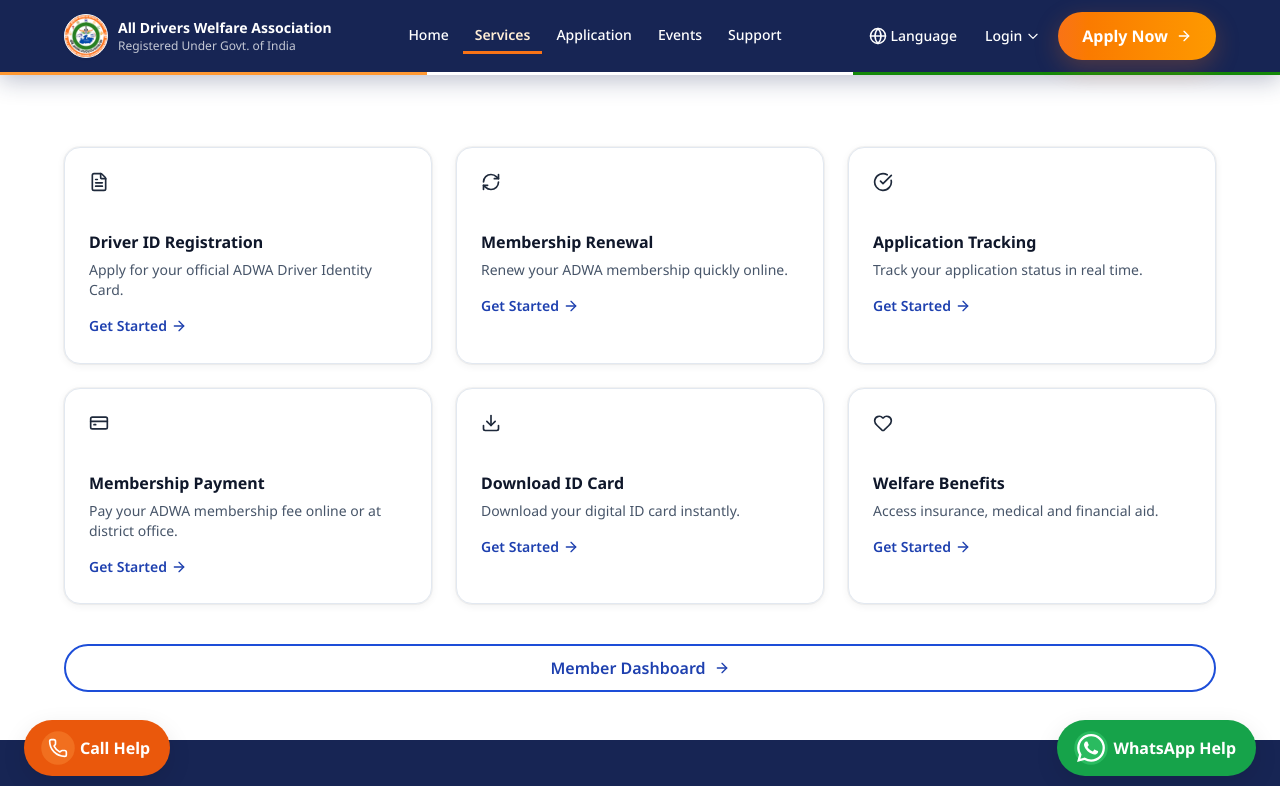
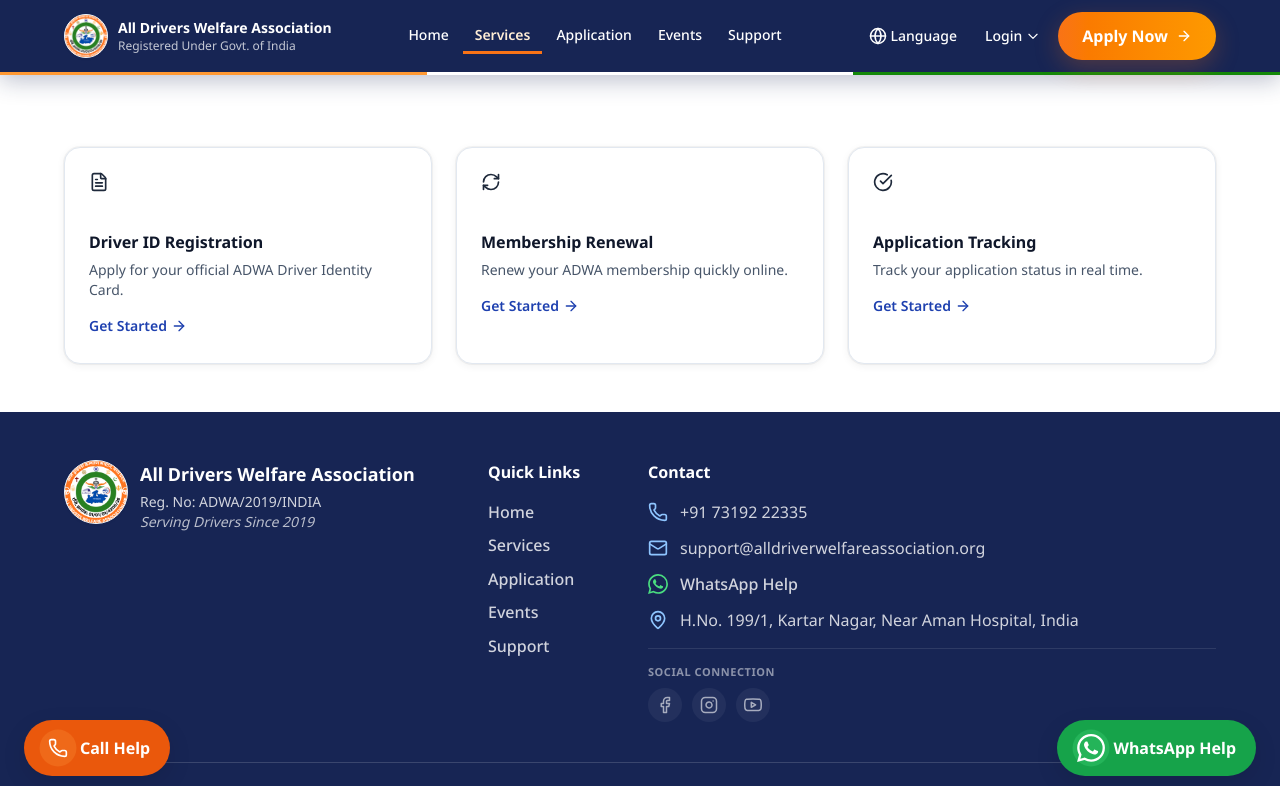
Before and after one commit to Callybre-Pvt-Ltd/ADWA-FE, a React (Vite) app: page /services in a window 1280 px wide. Shown: the top 786 px of the page. Built offline with nearby package versions, Linux system fonts and the light colour scheme.

Commit message:
refactor: update routing configuration to redirect specific paths to services; remove MemberDashboardPage and adjust navigation labels in English and Hindi

```diff
--- a/src/app/App.tsx
+++ b/src/app/App.tsx
@@ -30,7 +30,11 @@
 const router = createBrowserRouter([
   {
     element: <PublicLayout />,
-    children: publicRoutes.map((route) => ({
+    children: [
+      { path: '/dashboard', element: <Navigate to="/services" replace /> },
+      { path: '/payment', element: <Navigate to="/services" replace /> },
+      { path: '/download', element: <Navigate to="/services" replace /> },
+      ...publicRoutes.map((route) => ({
         path: route.path,
         element: (
           <Suspense fallback={<PageLoader />}>
@@ -38,6 +42,7 @@
           </Suspense>
         ),
       })),
+    ],
   },
   {
     path: '/district/login',
--- a/src/i18n/locales/en/nav.json
+++ b/src/i18n/locales/en/nav.json
@@ -46,7 +46,7 @@
   "regNo": "Reg. No: ADWA/2019/INDIA",
   "servingSince": "Serving Drivers Since 2019",
   "whatsappHelp": "WhatsApp Help",
-  "districtLogin": "User Login",
+  "districtLogin": "District Login",
   "adminLogin": "Admin Login",
   "language": "Language",
   "callHelp": "Call Help"
--- a/src/i18n/locales/hi/nav.json
+++ b/src/i18n/locales/hi/nav.json
@@ -46,7 +46,7 @@
   "regNo": "पंजीकरण क्रमांक: ADWA/2019/INDIA",
   "servingSince": "2019 से ड्राइवरों की सेवा में",
   "whatsappHelp": "व्हाट्सएप सहायता",
-  "districtLogin": "यूज़र लॉगिन",
+  "districtLogin": "जिला लॉगिन",
   "adminLogin": "एडमिन लॉगिन",
   "language": "भाषा",
   "callHelp": "कॉल सहायता"
--- a/src/pages/public/MemberDashboardPage.tsx
+++ /dev/null
@@ -1,42 +0,0 @@
-import { Link } from 'react-router-dom'
-import { useTranslation } from 'react-i18next'
-import { ArrowRight } from 'lucide-react'
-import { PageHero } from '@/components/shared/PageHero'
-import { getSecondaryPublicRoutes } from '@/routes/routes.data'
-import { getIcon } from '@/routes/iconMap'
-
-export default function MemberDashboardPage() {
-  const { t } = useTranslation(['nav', 'pages'])
-  const links = getSecondaryPublicRoutes().filter((r) => r.key !== 'dashboard')
-
-  return (
-    <div className="bg-white">
-      <PageHero title={t('memberDashboard')} subtitle={t('pages:memberDashboard.subtitle')} />
-      <section className="section-padding hero-gradient">
-        <div className="container-wide">
-          <div className="grid gap-4 sm:grid-cols-2 lg:grid-cols-3">
-            {links.map((route) => {
-              const Icon = getIcon(route.icon)
-              return (
-                <Link
-                  key={route.key}
-                  to={route.path.replace('/:id?', '')}
-                  className="surface-card flex items-center gap-4 p-5 group transition-all duration-200 hover:shadow-md hover:border-orange-200"
-                >
-                  <div className="flex h-11 w-11 shrink-0 items-center justify-center rounded-xl bg-royal-100 text-royal-700">
-                    <Icon className="h-5 w-5" />
-                  </div>
-                  <div className="flex-1 min-w-0">
-                    <p className="font-bold text-neutral-900 group-hover:text-orange-600 transition-colors">{t(route.label.replace('nav.', ''))}</p>
-                    <p className="text-xs text-neutral-500 truncate">{route.meta?.title}</p>
-                  </div>
-                  <ArrowRight className="h-4 w-4 text-neutral-400 group-hover:text-orange-500 shrink-0" />
-                </Link>
-              )
-            })}
-          </div>
-        </div>
-      </section>
-    </div>
-  )
-}
--- a/src/pages/public/ServicesPage.tsx
+++ b/src/pages/public/ServicesPage.tsx
@@ -1,15 +1,11 @@
 import { Link } from 'react-router-dom'
 import { useTranslation } from 'react-i18next'
-import { FileText, RefreshCw, CheckCircle, CreditCard, Download, Heart, ArrowRight } from 'lucide-react'
-import { Button } from '@/components/ui/button'
+import { FileText, RefreshCw, CheckCircle, ArrowRight } from 'lucide-react'
 
 const SERVICE_LINKS = [
   { icon: FileText, titleKey: 'driverIdTitle', descKey: 'driverIdDesc', to: '/apply' },
   { icon: RefreshCw, titleKey: 'renewalTitle', descKey: 'renewalDesc', to: '/renewal' },
   { icon: CheckCircle, titleKey: 'trackingTitle', descKey: 'trackingDesc', to: '/status' },
-  { icon: CreditCard, titleKey: 'paymentTitle', descKey: 'paymentDesc', to: '/payment' },
-  { icon: Download, titleKey: 'downloadTitle', descKey: 'downloadDesc', to: '/download' },
-  { icon: Heart, titleKey: 'welfareTitle', descKey: 'welfareDesc', to: '/dashboard' },
 ] as const
 
 export default function ServicesPage() {
@@ -33,13 +29,6 @@
               </Link>
             ))}
           </div>
-          <div className="mt-10 text-center">
-            <Button asChild variant="outline" className="w-full">
-              <Link to="/dashboard" className="w-full flex items-center justify-center gap-2">
-                {t('nav:memberDashboard')} <ArrowRight className="h-4 w-4" />
-              </Link>
-            </Button>
-          </div>
         </div>
       </section>
     </div>
--- a/src/routes/routes.data.ts
+++ b/src/routes/routes.data.ts
@@ -83,30 +83,6 @@
     meta: { title: 'Application Status' },
   },
   {
-    key: 'payment',
-    path: '/payment',
-    label: 'nav.payment',
-    icon: 'CreditCard',
-    component: lazyPage(() => import('../pages/public/PaymentPage')),
-    layout: 'public',
-    showInNav: false,
-    showInSidebar: false,
-    navOrder: 6,
-    meta: { title: 'Payment' },
-  },
-  {
-    key: 'download',
-    path: '/download',
-    label: 'nav.download',
-    icon: 'Download',
-    component: lazyPage(() => import('../pages/public/DownloadPage')),
-    layout: 'public',
-    showInNav: false,
-    showInSidebar: false,
-    navOrder: 7,
-    meta: { title: 'Download' },
-  },
-  {
     key: 'support',
     path: '/support',
     label: 'nav.support',
@@ -118,18 +94,7 @@
     navOrder: 6,
     meta: { title: 'Support' },
   },
-  // Secondary pages — accessible via member dashboard & footer, not navbar
-  {
-    key: 'dashboard',
-    path: '/dashboard',
-    label: 'nav.memberDashboard',
-    icon: 'LayoutDashboard',
-    component: lazyPage(() => import('../pages/public/MemberDashboardPage')),
-    layout: 'public',
-    showInNav: false,
-    showInSidebar: false,
-    meta: { title: 'Member Dashboard' },
-  },
+  // Secondary pages — accessible via footer / services, not navbar
   {
     key: 'about',
     path: '/about',
@@ -252,7 +217,7 @@
 
 export function getSecondaryPublicRoutes(): RouteConfig[] {
   const secondaryKeys = new Set([
-    'dashboard', 'renewal', 'status', 'payment', 'download',
+    'renewal', 'status',
     'about', 'history', 'guidelines', 'rules', 'team', 'events', 'notifications', 'verify',
   ])
   return publicRoutes.filter((r) => secondaryKeys.has(r.key))
```
Lines whose indentation alone changed are shown as unchanged.
